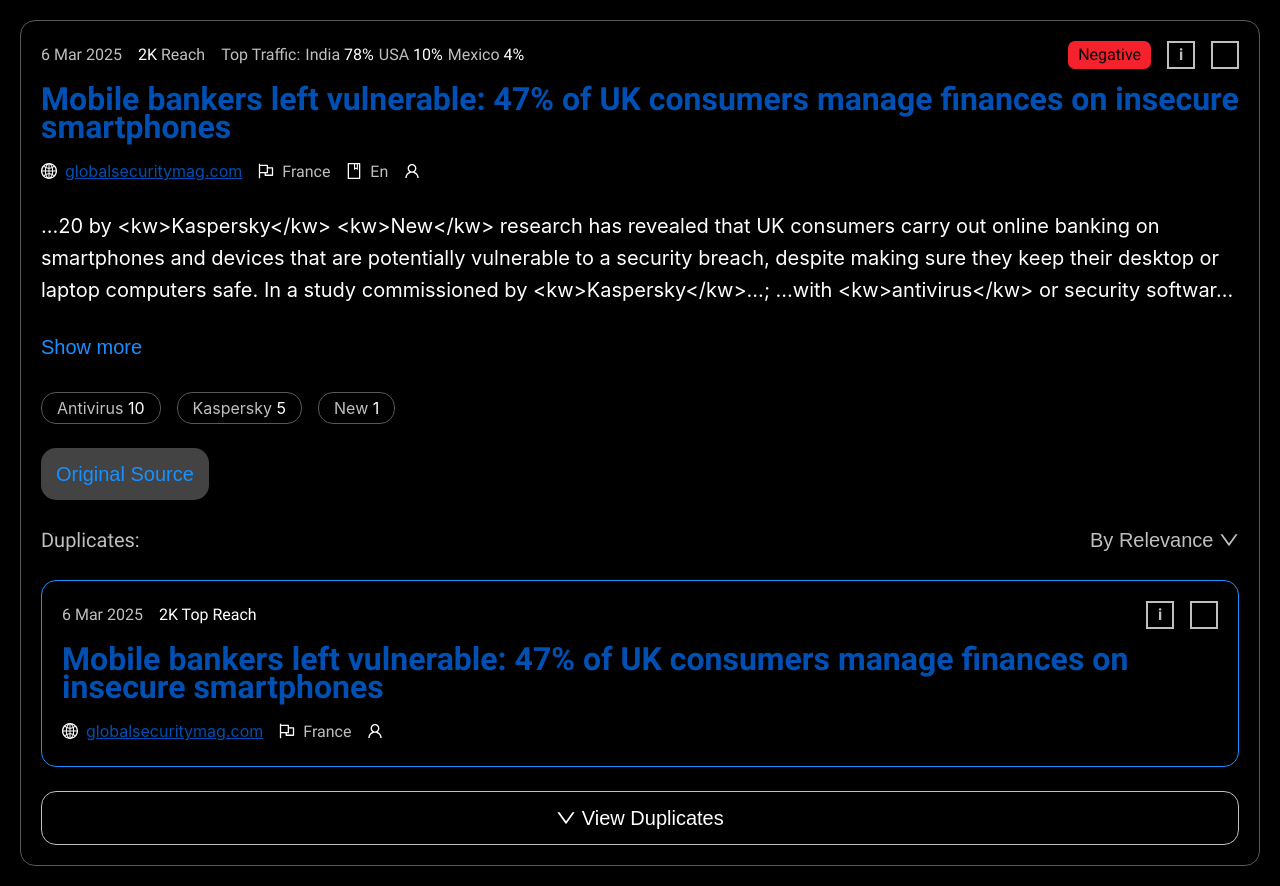
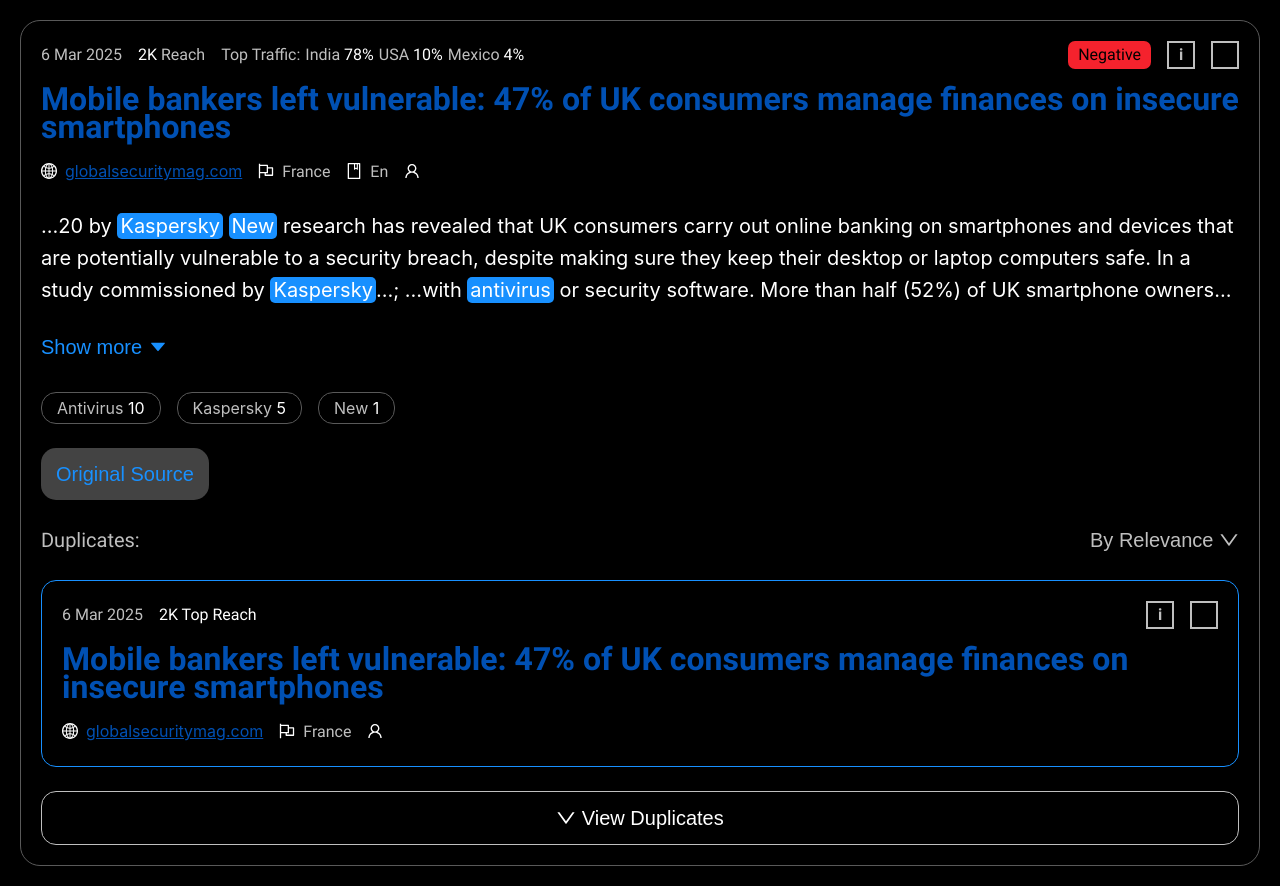
Before and after one commit to gr-sv/newsblock, a React (Create React App) app: page / in a window 1280 px wide. Built offline with nearby package versions, Linux system fonts and the light colour scheme.

Commit message:
Add highlights_2, modify highlights, index.scss

```diff
--- a/src/components/shared/highlights/highlights.jsx
+++ b/src/components/shared/highlights/highlights.jsx
@@ -2,7 +2,6 @@ import React, { useState } from "react";
 import { data } from "../../../data.js";
 import Button from "../button/button.jsx";
 import { Flex, Typography } from 'antd';
-import { CaretDownFilled, CaretUpFilled } from '@ant-design/icons';
 import s from './highlights.module.scss';
 
 const { Paragraph } = Typography;
@@ -19,7 +18,10 @@ function Highlights () {
 
 	return (
 		<Flex vertical align='start'>
-			<Paragraph className={s.text} ellipsis={ellipsis ? { rows: 3, expandable: true, symbol: '' } : false}>
+			<Paragraph
+				className={s.text}
+				ellipsis={ellipsis ? { rows: 3, expandable: true, symbol: '' } : false}
+			>
 				{(data?.HIGHLIGHTS).join('; ')}
 			</Paragraph>
 
--- /dev/null
+++ b/src/components/shared/highlights_2/highlights_2.jsx
@@ -0,0 +1,73 @@
+import React, { useState } from "react";
+import { data } from "../../../data.js";
+import Button from "../button/button.jsx";
+import { Flex, Typography } from 'antd';
+import { CaretDownFilled, CaretUpFilled } from '@ant-design/icons';
+import s from './highlights_2.module.scss';
+
+const { Paragraph } = Typography;
+
+// замена <kw></kw> на нормальные теги
+function parseKwTags(text) {
+	const parts = [];
+	const regex = /<kw>(.*?)<\/kw>/g;
+	let lastIndex = 0;
+	let match;
+	let key = 0;
+
+	while ((match = regex.exec(text)) !== null) {
+		if (match.index > lastIndex) {
+			parts.push(text.slice(lastIndex, match.index));
+		}
+		parts.push(
+			<span key={key++} className={s.highlight}>
+				{match[1]}
+			</span>
+		);
+		lastIndex = regex.lastIndex;
+	}
+	if (lastIndex < text.length) {
+		parts.push(text.slice(lastIndex));
+	}
+
+	return parts;
+}
+
+function Highlights() {
+	const [ellipsis, setEllipsis] = useState(true);
+
+	const buttonClick = () => {
+		setEllipsis(!ellipsis);
+	};
+
+	const highlightsParsed = data?.HIGHLIGHTS.map((text, idx) => (
+		<React.Fragment key={idx}>
+			{parseKwTags(text)}{idx < data.HIGHLIGHTS.length - 1 ? '; ' : ''}
+		</React.Fragment>
+	));
+
+	// добавление иконки
+	const isCollapsed = ellipsis;
+	const icon = isCollapsed ? <CaretDownFilled /> : <CaretUpFilled />;
+	const buttonText = isCollapsed ? 'Show more' : 'Show less';
+
+	return (
+		<Flex vertical align='start'>
+			<Paragraph
+				className={s.text}
+				ellipsis={ellipsis ? { rows: 3, expandable: true, symbol: '' } : false}
+			>
+				{highlightsParsed}
+			</Paragraph>
+
+			<Button
+				button_showMore
+				onClick={buttonClick}
+			>
+				{buttonText} {icon}
+			</Button>
+		</Flex>
+	);
+}
+
+export default Highlights;
--- /dev/null
+++ b/src/components/shared/highlights_2/highlights_2.module.scss
@@ -0,0 +1,11 @@
+.text {
+	font-size: 20px;
+	line-height: 32px;
+	color: var(--white);
+}
+
+.highlight {
+	padding: 1px 3px;
+	background-color: var(--blue);
+	border-radius: 5px;
+}
--- a/src/components/widgets/bodyOfNews/bodyOfNews.jsx
+++ b/src/components/widgets/bodyOfNews/bodyOfNews.jsx
@@ -2,7 +2,7 @@ import React from 'react';
 import { Flex } from 'antd';
 import Tags from '../../shared/tags/tags.jsx';
 import Button from '../../shared/button/button.jsx';
-import Highlights from '../../shared/highlights/highlights.jsx';
+import Highlights from '../../shared/highlights_2/highlights_2.jsx';
 
 function BodyOfNews () {
 	return (
--- a/src/index.scss
+++ b/src/index.scss
@@ -47,5 +47,5 @@ body {
 	background-color: var(--background);
 	padding: 20px;
 	border: 1px solid var(--darkgray);
-	border-radius: 15px;
+	border-radius: 20px;
 }
```
